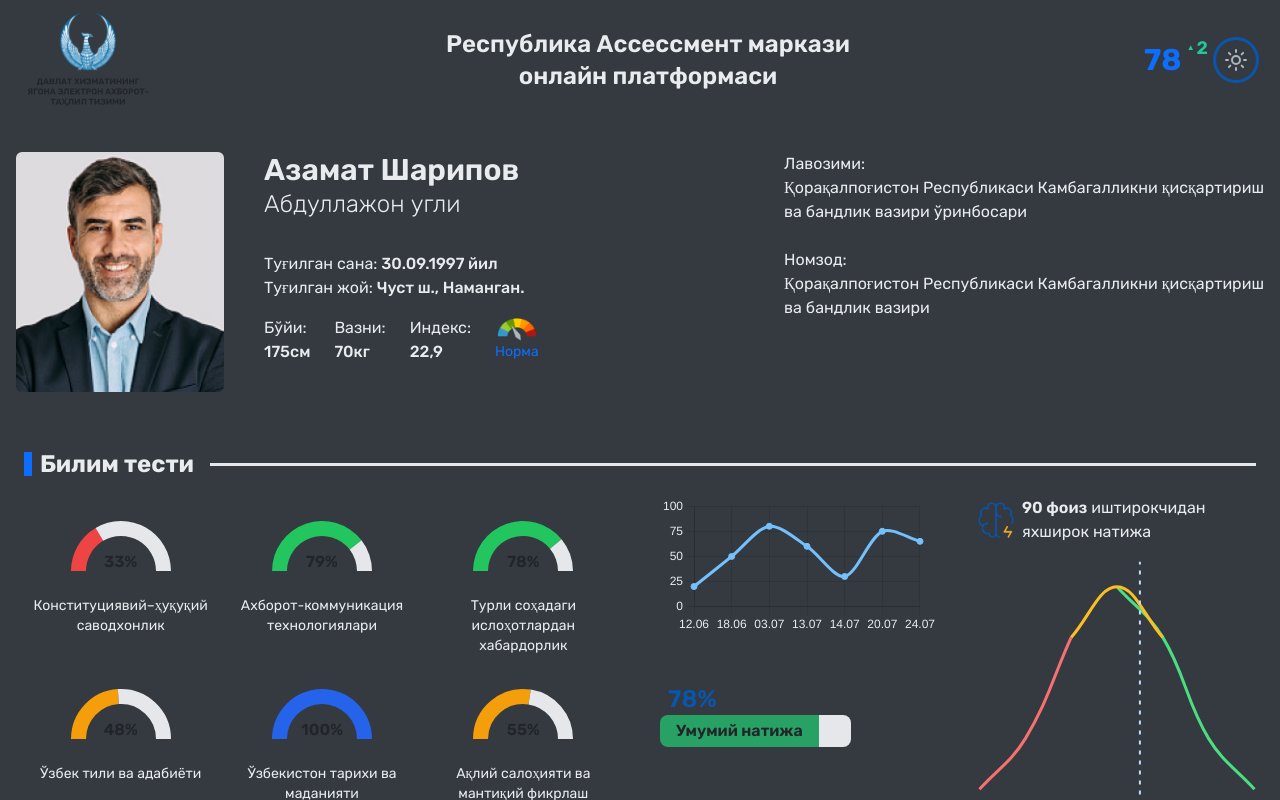
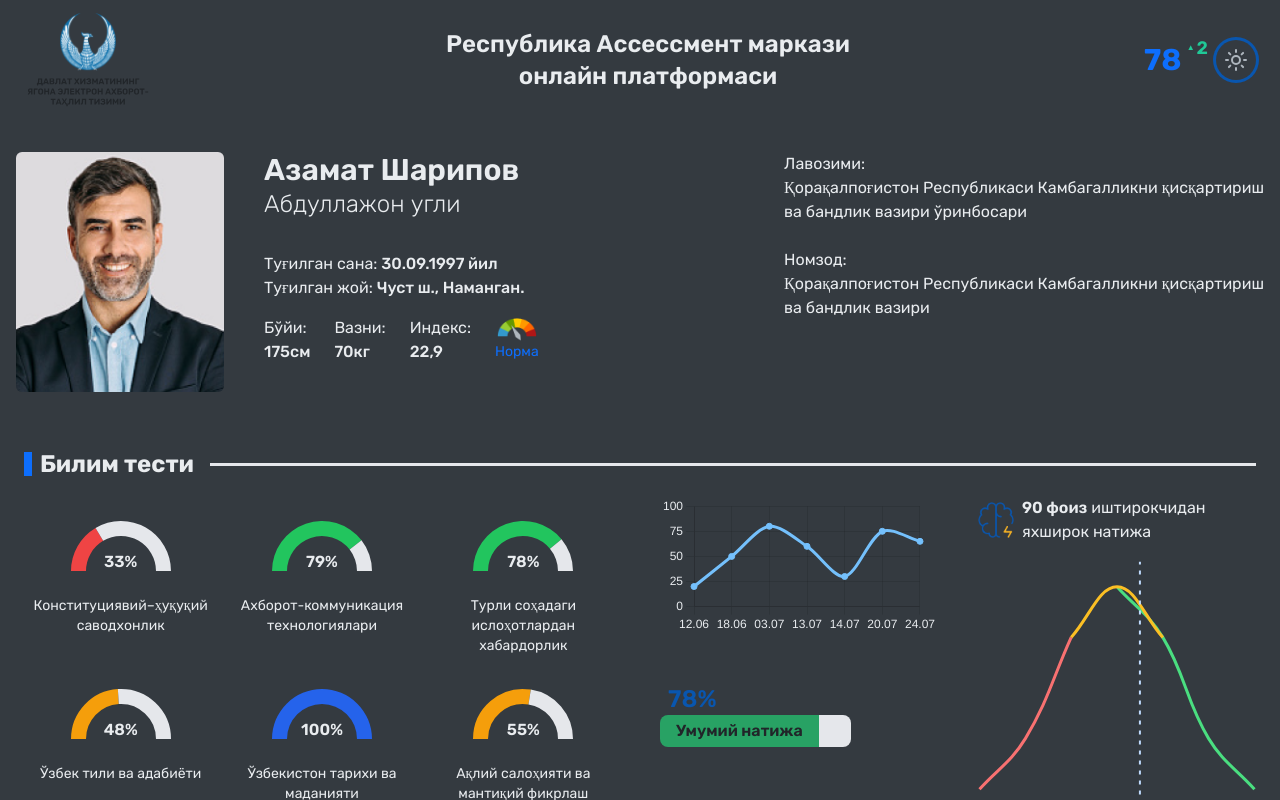
Before and after one commit to Temur01/task, a React (Vite) app: page / in a window 1280 px wide. Both pictures are taken after a click on the button 1236 px from the left and 60 px from the top of the page. Shown: the top 800 px of the page. Built offline with nearby package versions, Linux system fonts and the light colour scheme.

Commit message:
push dark mode

```diff
--- a/src/components/charts/CompetencyChart.tsx
+++ b/src/components/charts/CompetencyChart.tsx
@@ -13,6 +13,8 @@ const CompetencyChart: React.FC<{ data: Competency }> = ({ data }) => {
     { name: "Completed", value: data.percentage },
     { name: "Remaining", value: 100 - data.percentage },
   ];
+
+  const textColor = theme === 'dark' ? '#f8fafc' : '#333';
 
   return (
     <div className="flex flex-col md:items-start items-center">
@@ -38,7 +40,7 @@ const CompetencyChart: React.FC<{ data: Competency }> = ({ data }) => {
             y="50%"
             textAnchor="middle"
             dominantBaseline="central"
-            style={{ fontSize: "14px", fontWeight: "bold", fill: "#333" }}
+            style={{ fontSize: "14px", fontWeight: "bold", fill: textColor }}
           >
             {`${data.percentage}%`}
           </text>
--- a/src/components/charts/HalfCircleChart.tsx
+++ b/src/components/charts/HalfCircleChart.tsx
@@ -12,7 +12,7 @@ const HalfCircleChart = ({
   color,
   label,
 }: HalfCircleChartProps) => {
-  const {theme } = useTheme();
+  const { theme } = useTheme();
   const data = {
     datasets: [
       {
@@ -38,11 +38,21 @@ const HalfCircleChart = ({
     <div className="flex flex-col items-center">
       <div style={{ width: 100, height: 100 }} className="relative">
         <Doughnut data={data} options={options} />
-        <div className="absolute inset-0 top-8 flex items-center justify-center text-base font-semibold">
+        <div
+          className={`absolute inset-0 top-8 flex items-center justify-center text-base font-semibold ${
+            theme === "dark" ? "text-dark-gray-text" : ""
+          }`}
+        >
           {percentage}%
         </div>
       </div>
-      <p className={`text-center  text-sm ${theme==='dark'?"text-dark-gray-text":"text-gray-text"}`}>{label}</p>
+      <p
+        className={`text-center  text-sm ${
+          theme === "dark" ? "text-dark-gray-text" : "text-gray-text"
+        }`}
+      >
+        {label}
+      </p>
     </div>
   );
 };
```
